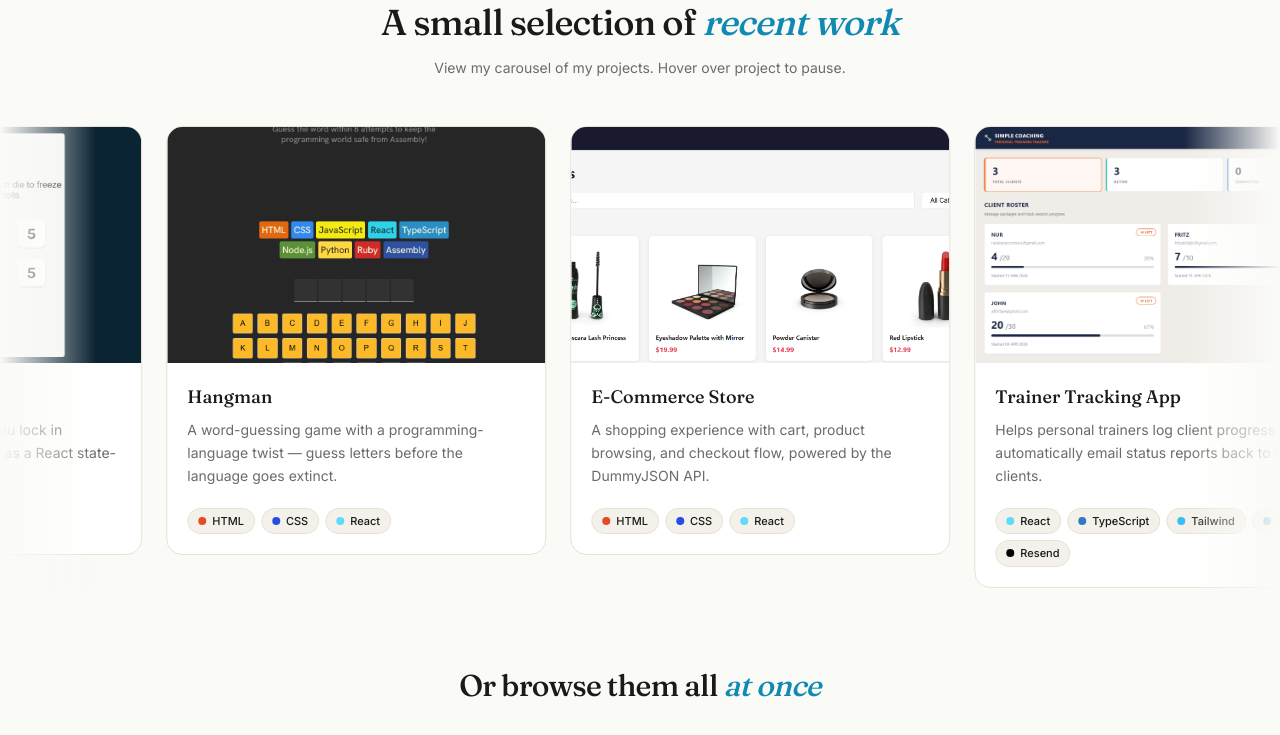
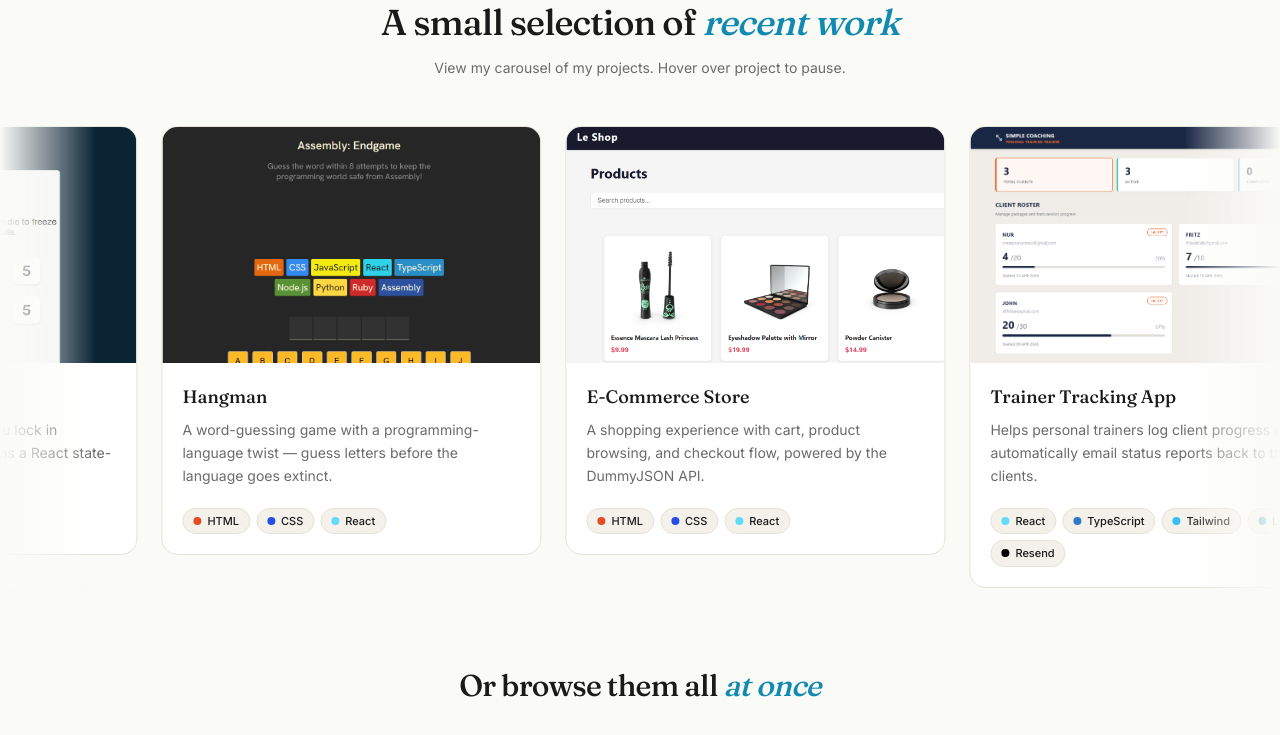
Before and after one commit to Afifrifaie/mywebsite, a Next.js app: page / in a window 1280 px wide. Shown: the part 1460-2195 px from the top of the page. Built offline with nearby package versions, Linux system fonts and the light colour scheme.

Commit message:
Anchor project screenshots to top-left so headers stay visible

```diff
--- a/src/components/ProjectCard.tsx
+++ b/src/components/ProjectCard.tsx
@@ -56,7 +56,7 @@ export default function ProjectCard({ project, variant = "fluid" }: Props) {
         <img
           src={project.image}
           alt={project.title}
-          className="h-full w-full object-cover transition-transform duration-500 group-hover:scale-[1.03]"
+          className="h-full w-full object-cover object-left-top transition-transform duration-500 group-hover:scale-[1.03]"
           onError={(e) => {
             (e.target as HTMLImageElement).style.display = "none";
           }}
```
